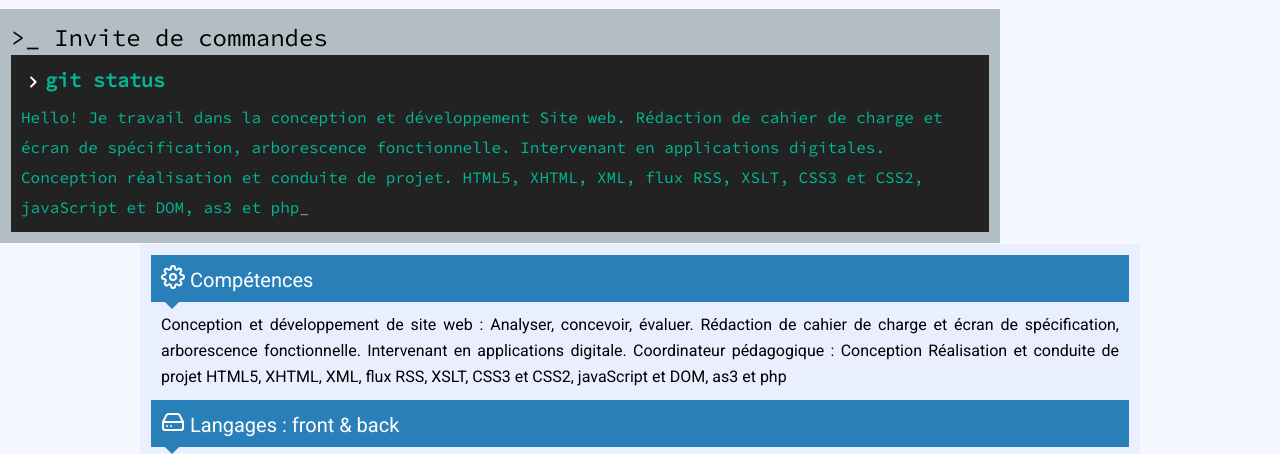
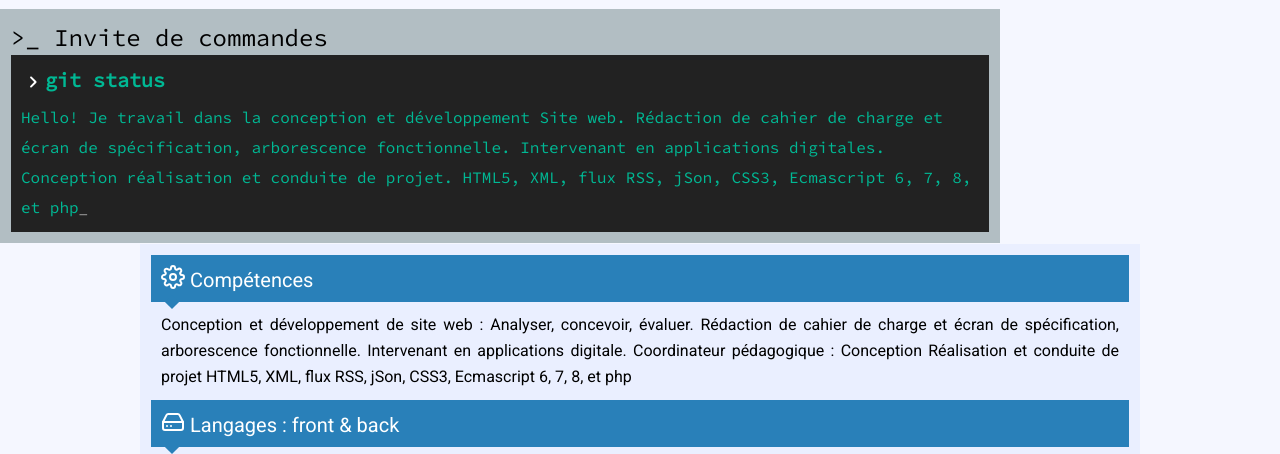
Before and after one commit to giusmili/html_accessibility, a plain HTML site: page index.html in a window 1280 px wide. Shown: the part 127-581 px from the top of the page. Drawn offline with Linux system fonts and the light colour scheme.

Commit message:
modified content

```diff
--- a/index.html
+++ b/index.html
@@ -39,7 +39,7 @@
         Hello! Je travail dans la conception et développement Site web.
         Rédaction de cahier de charge et écran de spécification, arborescence fonctionnelle.
         Intervenant en applications digitales. Conception réalisation et conduite de projet.
-        HTML5, XHTML, XML, flux RSS, XSLT, CSS3 et CSS2, javaScript et DOM, as3 et php<span class="cursor"></span>
+        HTML5, XML, flux RSS, jSon, CSS3, Ecmascript 6, 7, 8, et php<span class="cursor"></span>
     </p>
 </aside>
 
@@ -52,7 +52,7 @@
     Rédaction de cahier de charge et écran de spécification, arborescence fonctionnelle.
     Intervenant en applications digitale.
     Coordinateur pédagogique : Conception Réalisation et conduite de projet
-    HTML5, XHTML, XML, flux RSS, XSLT, CSS3 et CSS2, javaScript et DOM, as3 et php
+    HTML5, XML, flux RSS, jSon, CSS3, Ecmascript 6, 7, 8, et php
 
     </p>
 </section>
```
